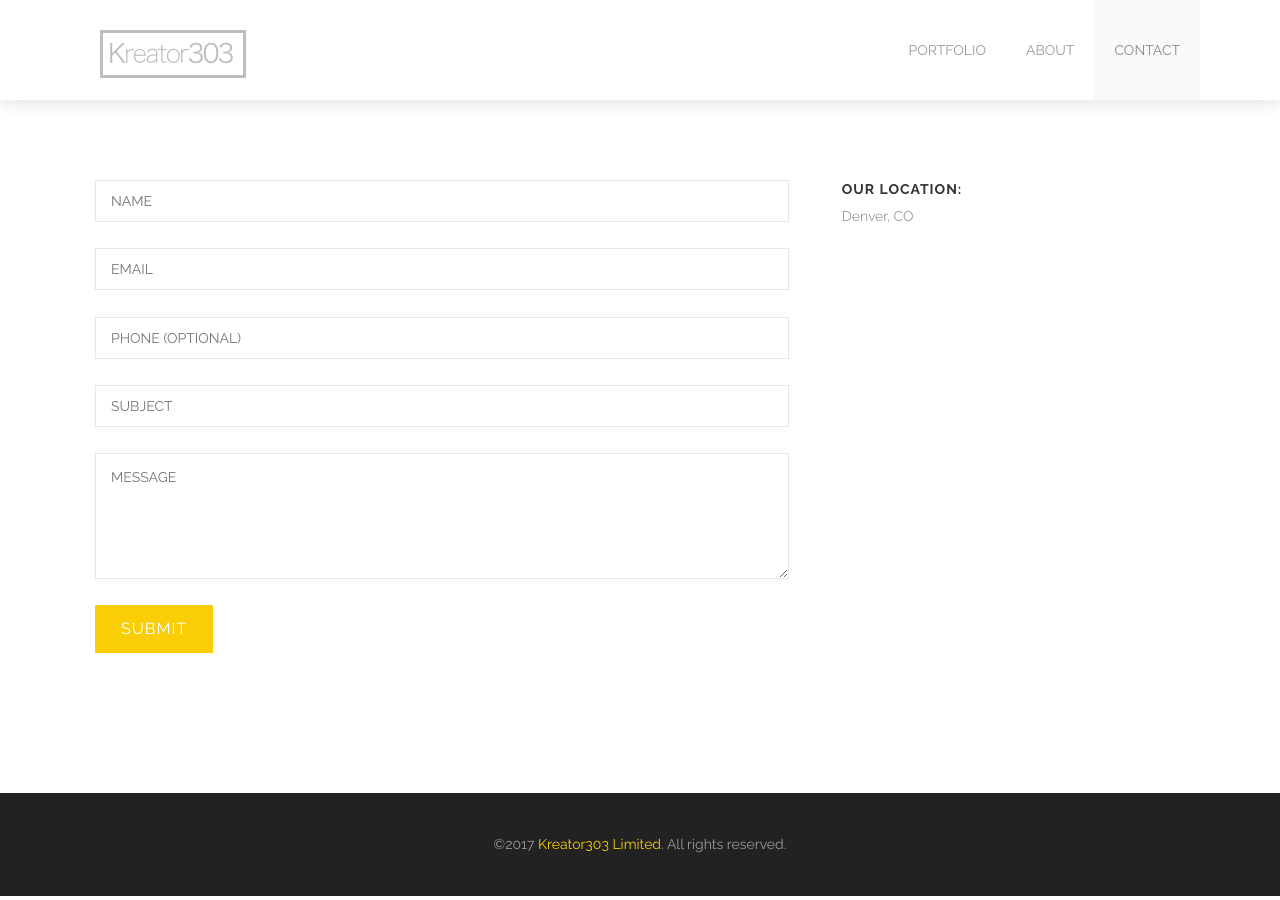
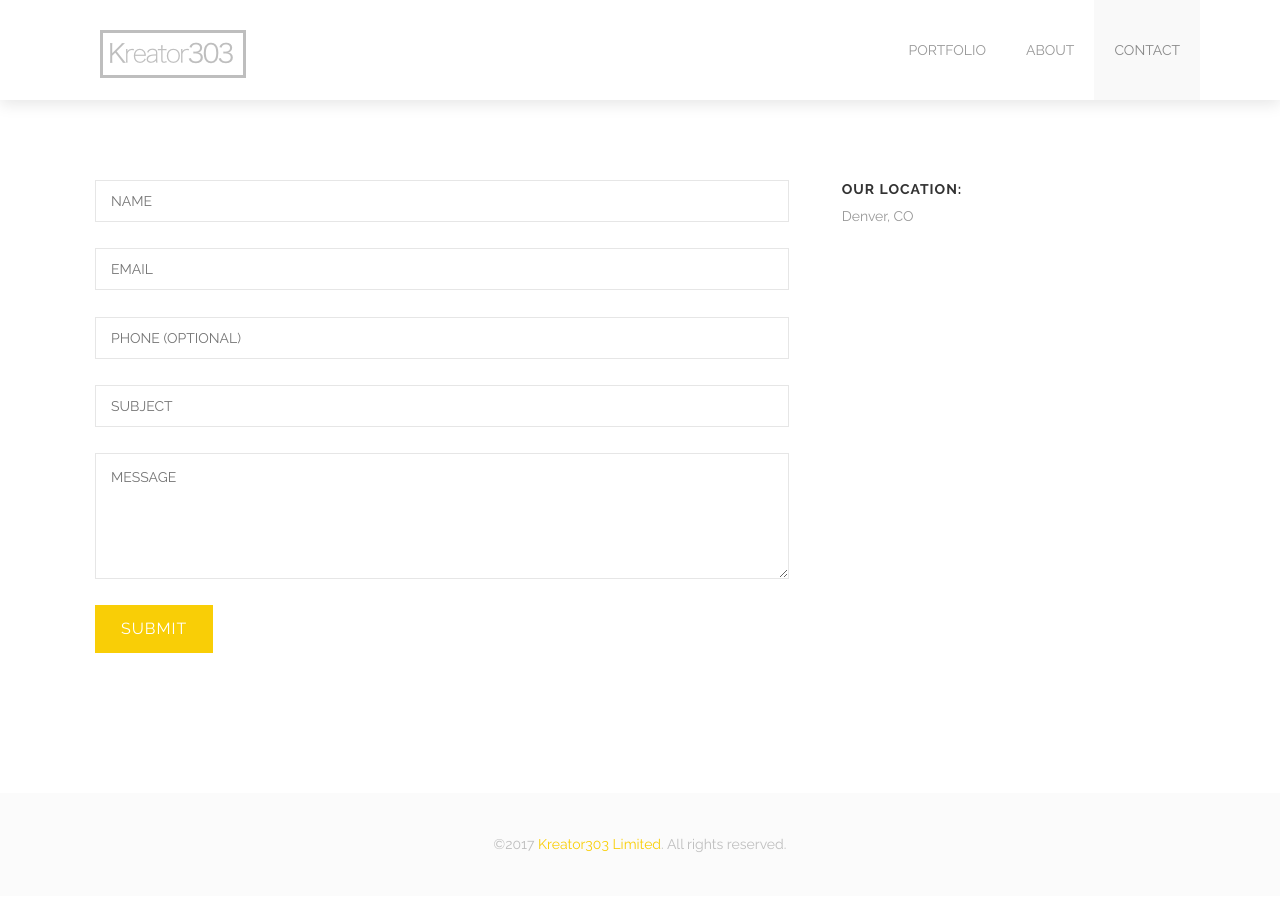
Before and after one commit to kreator303/kreator303.github.io, a Jekyll site: the page built from contact.html, in a window 1280 px wide. Built offline with Jekyll 4.4.1, drawn with Linux system fonts in a browser that asks for light colours.

Commit message:
Lightened up the footer

```diff
--- a/css/style.css
+++ b/css/style.css
@@ -540,8 +540,8 @@ form input.error, form textarea.error {
 
 /*Footer */
 #footer {
-  background: #222;
-  color: #999;
+  background: #FBFBFB;
+  color: #BEBEBE;
 }
 #footer h1 {
   margin-bottom: 25px;
```
